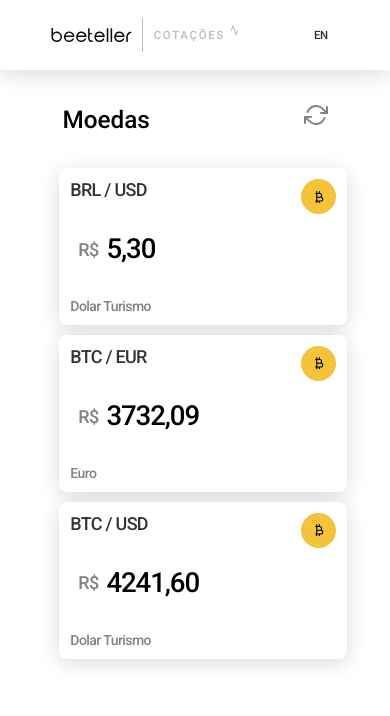
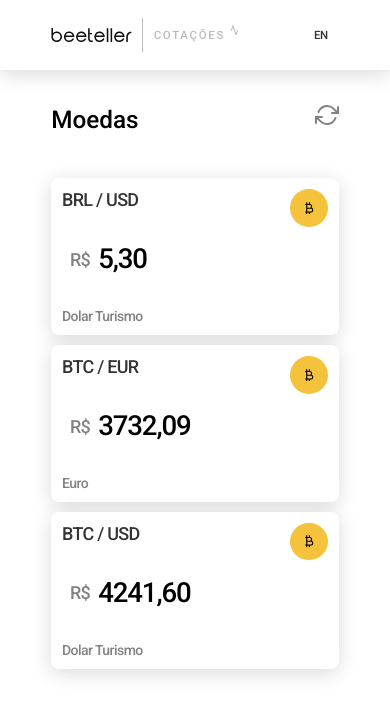
Before and after one commit to doubleyooz/express-beeteller, a React (Create React App) app in the folder frontend/: page / in a window 390 px wide. Shown: the top 716 px of the page. Built offline with nearby package versions, Linux system fonts and the light colour scheme.

Commit message:
update: screen size transition

```diff
--- a/frontend/src/components/Box/styles.scss
+++ b/frontend/src/components/Box/styles.scss
@@ -1,10 +1,11 @@
 $box-height: calc(6900vw / 1440 + 138px);
-$box-hmarging: calc(1600vw / 1440 + 4px);
+$box-width: calc(16900vw / 1440 + 200px);
+$box-hmarging: calc(2000vw / 1440 + 12px);
 $box-padding: calc(1800vw / 1440 + 6px);
 
 
 $icon-size: calc(1600vw / 1440 + 8px);
-$icon-padding: calc(1200vw / 1440 + 8px);
+$icon-padding: calc(1000vw / 1440 + 10px);
 $value-size: calc(2800vw / 1440 + 20px);
 
 .box-container {
@@ -14,11 +15,13 @@ $value-size: calc(2800vw / 1440 + 20px);
     align-items: flex-start;
 
     height: $box-height;
-    width: 100%;
+    width: $box-width;
 
 
-    margin: 0 $box-hmarging;
+    margin: 0 $box-hmarging 0 0;
     padding: $box-padding;
+
+    transition: ease all .9s;
 
     background: #FFFFFF;
     box-shadow: 0px 4px 20px rgba(0, 0, 0, 0.15);
@@ -91,11 +94,11 @@ $value-size: calc(2800vw / 1440 + 20px);
 }
 
 
-@media screen and (max-width: 700px){
+@media screen and (max-width: 950px){
 
     .box-container {
 
-        margin: 0px $box-hmarging 10px $box-hmarging;
+        margin: 0px calc($box-hmarging / 3) 10px calc($box-hmarging / 3);
 
 
 
@@ -103,3 +106,29 @@ $value-size: calc(2800vw / 1440 + 20px);
 
 
 }
+
+@media screen and (max-width: 800px){
+
+    .box-container {
+
+        margin: 10px 0px 0px 0px;
+
+
+
+    }
+
+
+}
+
+@media screen and (max-width: 769px){
+
+    .box-container {
+
+        width: 100%;
+
+
+
+    }
+
+
+}
--- a/frontend/src/pages/Dashboard/styles.scss
+++ b/frontend/src/pages/Dashboard/styles.scss
@@ -8,6 +8,7 @@ $title-size: calc(1600vw / 1440 + 20px);
 .dashboard-container {
     display: flex;
     flex-direction: row;
+    justify-content: center;
 
     width: 100vw;
     padding: $dashboard-vpadding $bar-hpadding;
@@ -16,25 +17,32 @@ $title-size: calc(1600vw / 1440 + 20px);
         display: flex;
         flex-direction: column;
         width: 100%;
+
+        margin: 0 0 0 0;
         .header {
             display: flex;
             justify-content: space-between;
-            margin: 0 $header-hmarging $dashboard-vpadding $header-hmarging ;
+            margin: 0 0 $dashboard-vpadding 0;
 
             span {
                 font-size: $title-size;
+            }
+
+            svg {
+                margin: 0 $header-hmarging 0 0px;
             }
         }
         .cards {
             display: flex;
             flex-direction: row;
+            align-items: center;
             width: 100%;
         }
     }
 
 }
 
-@media screen and (max-width: 700px){
+@media screen and (max-width: 769px){
 
    .dashboard-container {
         display: flex;
@@ -52,10 +60,13 @@ $title-size: calc(1600vw / 1440 + 20px);
             .header {
                 display: flex;
                 justify-content: space-between;
-                margin: 0 $header-hmarging $dashboard-vpadding $header-hmarging ;
+                margin: 0 0 $dashboard-vpadding 0;
 
                 span {
                     font-size: $title-size;
+                }
+                svg {
+                    margin: 0 0 0 0px;
                 }
             }
             .cards {
```
